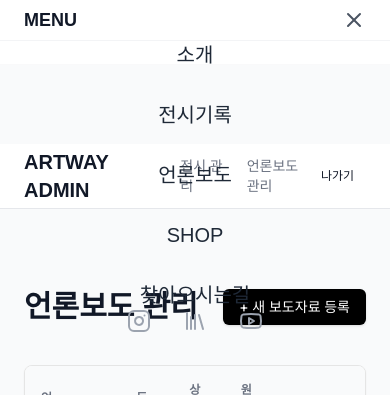
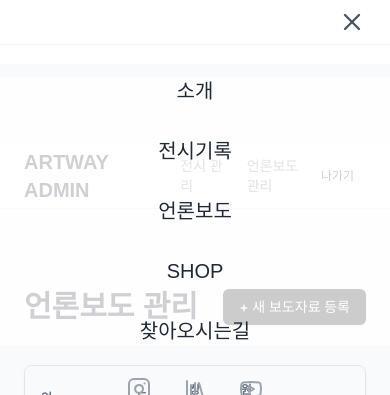
Before and after one commit to juuuno-coder/art-way, a Next.js app: page /admin/media in a window 390 px wide. Both pictures are taken after a click on the button "메뉴 열기". Shown: the top 395 px of the page. Built offline with nearby package versions, Linux system fonts and the light colour scheme; no server answers; the database is empty.

Commit message:
모바일 관련 수정

```diff
--- a/src/actions/mediaActions.ts
+++ b/src/actions/mediaActions.ts
@@ -10,6 +10,7 @@ export async function createMedia(formData: FormData) {
   const press_name = formData.get("press_name") as string;
   const link_url = formData.get("link_url") as string;
   const content = formData.get("content") as string;
+  const published_date = formData.get("published_date") as string;
   const imageFile = formData.get("image") as File;
 
   if (!title || !link_url) return;
@@ -43,6 +44,7 @@ export async function createMedia(formData: FormData) {
     link_url,
     content,
     image_url,
+    published_date: published_date || null,
   });
 
   if (error) {
--- a/src/app/admin/media/edit/[id]/page.tsx
+++ b/src/app/admin/media/edit/[id]/page.tsx
@@ -114,6 +114,7 @@ export default function EditMediaPage({ params }: { params: Promise<{ id: string
                 title: formData.get("title") as string,
                 link_url: formData.get("link_url") as string,
                 content: formData.get("content") as string,
+                published_date: formData.get("published_date") as string || null,
                 image_url,
             })
             .eq("id", id);
@@ -178,6 +179,17 @@ export default function EditMediaPage({ params }: { params: Promise<{ id: string
                 </div>
 
                 <div>
+                    <label className="block text-sm font-bold mb-2">기사 작성일</label>
+                    <input
+                        name="published_date"
+                        type="date"
+                        defaultValue={media.published_date || ""}
+                        className="w-full border-b border-gray-300 p-2 focus:outline-none focus:border-black transition"
+                    />
+                    <p className="text-xs text-gray-500 mt-1">기사가 작성된 날짜를 선택하세요. 입력하지 않으면 등록일이 표시됩니다.</p>
+                </div>
+
+                <div>
                     <label className="block text-sm font-bold mb-2">내용</label>
                     <textarea
                         name="content"
--- a/src/app/admin/media/page.tsx
+++ b/src/app/admin/media/page.tsx
@@ -10,6 +10,7 @@ export default async function AdminMediaList() {
   const { data: mediaList, error } = await supabase
     .from("media_releases")
     .select("*")
+    .order("published_date", { ascending: false, nullsFirst: false })
     .order("created_at", { ascending: false });
 
   if (error) {
@@ -57,7 +58,9 @@ export default async function AdminMediaList() {
                     {item.title}
                   </td>
                   <td className="p-4 text-sm text-gray-500">
-                    {new Date(item.created_at).toLocaleDateString()}
+                    {item.published_date
+                      ? new Date(item.published_date).toLocaleDateString('ko-KR')
+                      : new Date(item.created_at).toLocaleDateString('ko-KR')}
                   </td>
                   <td className="p-4 text-center">
                     <Link
--- a/src/app/admin/media/write/page.tsx
+++ b/src/app/admin/media/write/page.tsx
@@ -62,6 +62,15 @@ export default function AdminMediaWrite() {
                         />
                     </div>
                     <div>
+                        <label className="block text-sm font-bold mb-2">기사 작성일</label>
+                        <input
+                            name="published_date"
+                            type="date"
+                            className="w-full border-b border-gray-300 p-2 focus:outline-none focus:border-black transition"
+                        />
+                        <p className="text-xs text-gray-500 mt-1">기사가 작성된 날짜를 선택하세요. 입력하지 않으면 등록일이 표시됩니다.</p>
+                    </div>
+                    <div>
                         <label className="block text-sm font-bold mb-2">대표 이미지</label>
                         <input
                             name="image"
--- a/src/app/layout.tsx
+++ b/src/app/layout.tsx
@@ -37,15 +37,15 @@ export default function RootLayout({
               <Image
                 src="/logo.png"
                 alt="ARTWAY"
-                width={120}
-                height={40}
+                width={130}
+                height={50}
                 className="h-10 w-auto object-contain"
                 priority
               />
             </Link>
 
             {/* 네비게이션 */}
-            <nav className="hidden md:flex gap-10 text-[13px] font-medium tracking-widest text-gray-500">
+            <nav className="hidden md:flex gap-12 text-[16px] bg-white font-medium tracking-widest text-gray-500">
               <Link
                 href="/about"
                 className="hover:text-black transition-colors"
--- a/src/components/MobileMenu.tsx
+++ b/src/components/MobileMenu.tsx
@@ -23,21 +23,21 @@ export default function MobileMenu() {
 
             {/* 오버레이 메뉴 */}
             {isOpen && (
-                <div className="fixed inset-0 z-[100] bg-white animate-fade-in flex flex-col">
+                <div className="fixed inset-0 z-[100] bg-white animate-fade-in flex flex-col gap-8">
                     {/* 상단 닫기 버튼 */}
                     <div className="h-16 px-6 flex items-center justify-between border-b border-gray-100">
-                        <span className="font-serif font-bold text-lg">MENU</span>
+                        <span className="font-serif font-bold text-lg"></span>
                         <button
                             onClick={closeMenu}
                             className="p-2 -mr-2 text-gray-600 hover:text-black transition"
                             aria-label="메뉴 닫기"
                         >
-                            <X size={24} />
+                            <X size={28} />
                         </button>
                     </div>
 
                     {/* 메뉴 링크들 */}
-                    <nav className="flex-1 flex flex-col justify-center items-center gap-8 text-xl font-serif font-medium text-gray-800">
+                    <nav className="flex-1 flex flex-col justify-center items-center bg-white/80 gap-8 text-xl font-serif font-medium text-gray-800">
                         <Link href="/about" onClick={closeMenu} className="hover:text-black">
                             소개
                         </Link>
```
Also changed, not shown: public/logo.png.
